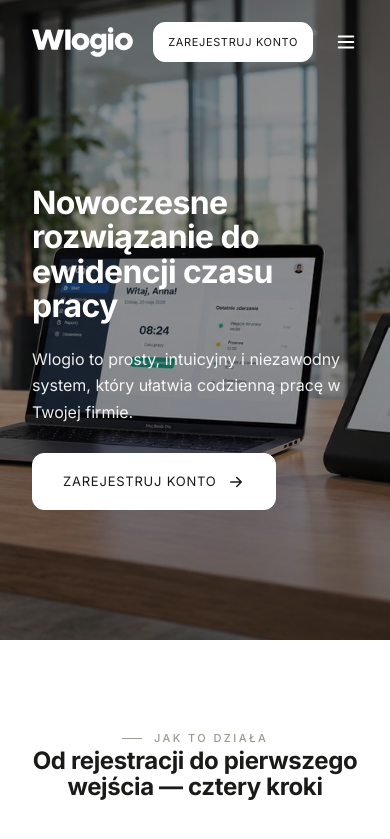
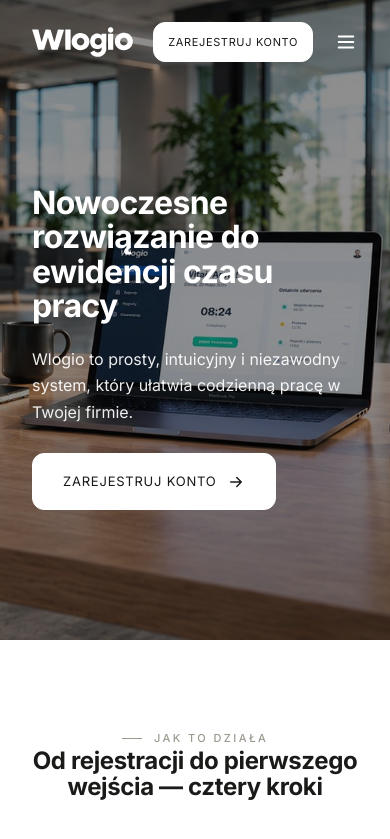
Before and after one commit to pswierczynski/wlogio, a Flask app: page / in a window 390 px wide. Shown: the top 839 px of the page. Run offline with Flask 3, Linux system fonts and the light colour scheme.

Commit message:
feat(landing): new hero background photo

```diff
--- a/landing/assets/css/style.css
+++ b/landing/assets/css/style.css
@@ -100,7 +100,7 @@ button{font-family:inherit;}
 /* Hero: pełne zdjęcie na całą szerokość (assets/img/hero-bg.jpg), białe teksty */
 .hero{
   position:relative; min-height:clamp(600px,56.25vw,900px); display:flex; align-items:flex-start;
-  padding:clamp(125px,11.5vw,180px) 0 72px; background:#2a2622 url("../img/hero-bg.jpg") center bottom/cover no-repeat; overflow:hidden; color:#fff;
+  padding:clamp(125px,11.5vw,180px) 0 72px; background:#2a2622 url("../img/hero-bg.jpg") 72% bottom/cover no-repeat; overflow:hidden; color:#fff;
 }
 .hero::before{ /* delikatne przyciemnienie dla czytelności białego tekstu (bez białego gradientu) */
   content:""; position:absolute; inset:0; pointer-events:none;
@@ -340,7 +340,7 @@ body.home .site-header.is-scrolled .btn-register{background:var(--ink); color:#f
 
 /* ---------- Responsive ---------- */
 @media (max-width: 980px){
-  .hero{padding:96px 0 40px; min-height:640px; align-items:center;}
+  .hero{padding:96px 0 40px; min-height:640px; align-items:center; background-position:66% bottom;}
   .hero::before{background:linear-gradient(180deg,rgba(0,0,0,.45) 0,rgba(0,0,0,.42) 50%,rgba(0,0,0,.5) 100%);}
   .hero-copy{margin-top:0;}
   .nav-toggle{flex:none;}
```
Also changed, not shown: landing/assets/img/hero-bg.jpg.
